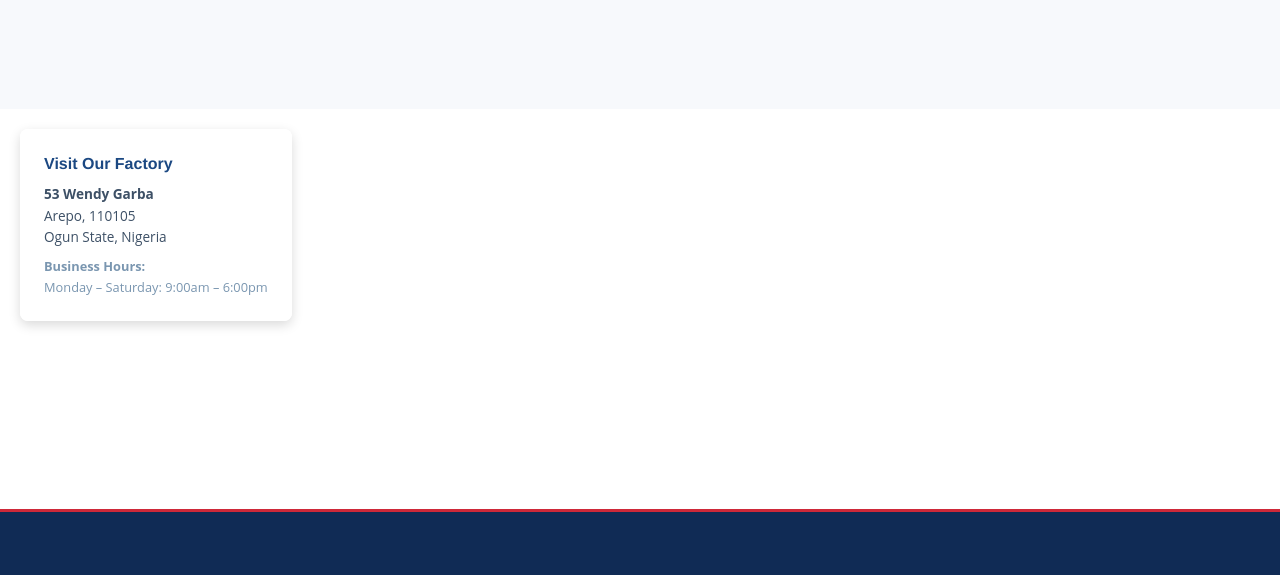
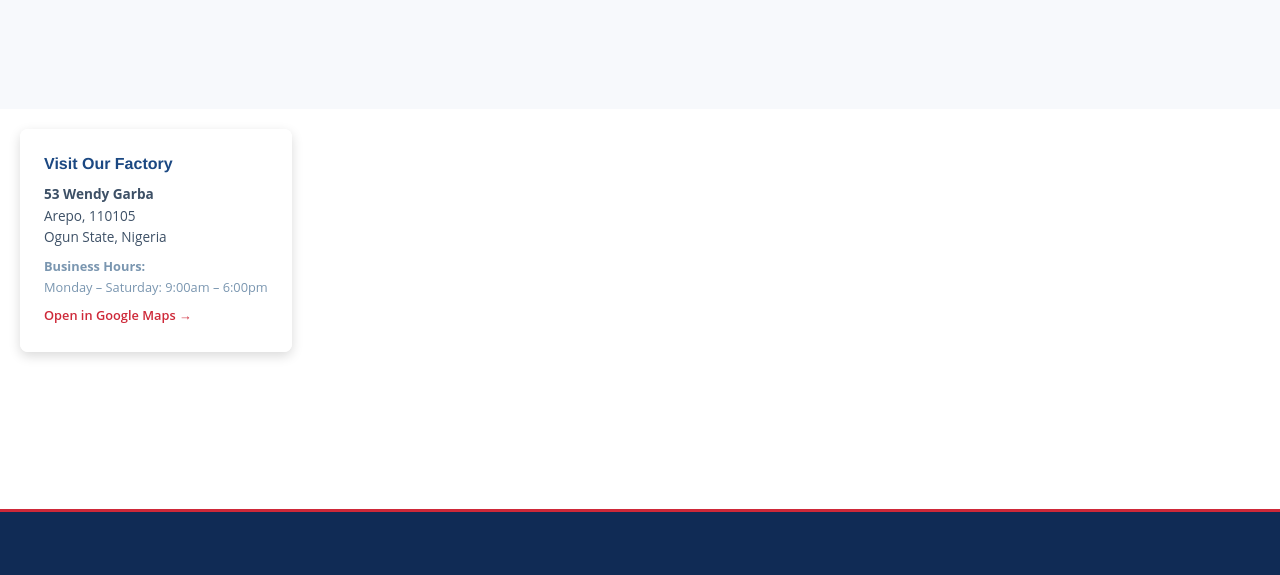
Before and after one commit to kceecool001/leather-craft, a plain HTML site: page website/contact.html in a window 1280 px wide. Shown: the part 1257-1832 px from the top of the page. Drawn offline with Linux system fonts and the light colour scheme.

Commit message:
update: googlemap feature

```diff
--- a/website/contact.html
+++ b/website/contact.html
@@ -156,7 +156,7 @@
 <section style="padding: 0; background: var(--white);">
   <div style="height: 400px; width: 100%; position: relative;">
     <iframe
-      src="https://www.google.com/maps/embed?pb=!1m18!1m12!1m3!1d3963.8736!2d3.4253129!3d6.6967709!2m3!1f0!2f0!3f0!3m2!1i1024!2i768!4f13.1!3m3!1m2!1s0x103b9c5c5c5c5c5c%3A0x5c5c5c5c5c5c5c5c!2s53%20Wendy%20Garba%2C%20Arepo%20110105%2C%20Ogun%20State%2C%20Nigeria!5e0!3m2!1sen!2sng!4v1642000000000!5m2!1sen!2sng"
+      src="https://www.google.com/maps/embed?pb=!1m18!1m12!1m3!1d3963.8736!2d3.4253129!3d6.6967709!2m3!1f0!2f0!3f0!3m2!1i1024!2i768!4f13.1!3m3!1m2!1s0x103b9c0c0c0c0c0c%3A0x0!2sArepo%2C%20Ogun%20State%2C%20Nigeria!5e0!3m2!1sen!2sng!4v1737000000000!5m2!1sen!2sng"
       width="100%"
       height="400"
       style="border:0;"
@@ -178,6 +178,7 @@
         <strong>Business Hours:</strong><br>
         Monday – Saturday: 9:00am – 6:00pm
       </p>
+      <a href="https://maps.google.com/?q=53+Wendy+Garba,+Arepo,+Ogun+State,+Nigeria" target="_blank" rel="noopener" style="display: inline-block; margin-top: 0.5rem; font-size: 0.8rem; color: var(--crimson); text-decoration: none; font-weight: 600;">Open in Google Maps →</a>
     </div>
   </div>
 </section>
```
